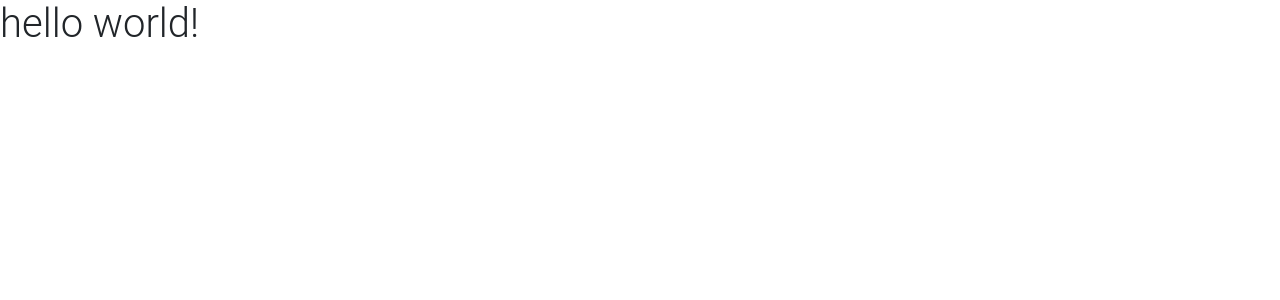
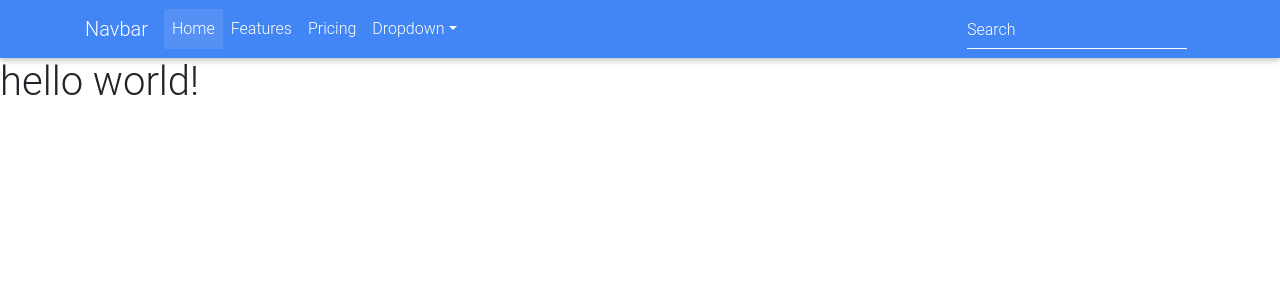
Before and after one commit to hvag/hvag-blog, a Jekyll site: the page built from index.html, in a window 1280 px wide. Shown: the top 300 px of the page. Built offline with Jekyll 4.4.1, drawn with Linux system fonts in a browser that asks for light colours; nearby versions of some CDN libraries.

Commit message:
Header.html

```diff
--- /dev/null
+++ b/_includes/header.html
@@ -0,0 +1,57 @@
+<!--Navbar-->
+<nav class="navbar navbar-expand-lg navbar-dark primary-color">
+
+    <div class="container">
+
+        <!-- Navbar brand -->
+        <a class="navbar-brand" href="#">Navbar</a>
+
+        <!-- Collapse button -->
+        <button class="navbar-toggler" type="button" data-toggle="collapse" data-target="#basicExampleNav"
+        aria-controls="basicExampleNav" aria-expanded="false" aria-label="Toggle navigation">
+        <span class="navbar-toggler-icon"></span>
+        </button>
+
+        <!-- Collapsible content -->
+        <div class="collapse navbar-collapse" id="basicExampleNav">
+
+        <!-- Links -->
+        <ul class="navbar-nav mr-auto">
+            <li class="nav-item active">
+            <a class="nav-link" href="#">Home
+                <span class="sr-only">(current)</span>
+            </a>
+            </li>
+            <li class="nav-item">
+            <a class="nav-link" href="#">Features</a>
+            </li>
+            <li class="nav-item">
+            <a class="nav-link" href="#">Pricing</a>
+            </li>
+
+            <!-- Dropdown -->
+            <li class="nav-item dropdown">
+            <a class="nav-link dropdown-toggle" id="navbarDropdownMenuLink" data-toggle="dropdown" aria-haspopup="true"
+                aria-expanded="false">Dropdown</a>
+            <div class="dropdown-menu dropdown-primary" aria-labelledby="navbarDropdownMenuLink">
+                <a class="dropdown-item" href="#">Action</a>
+                <a class="dropdown-item" href="#">Another action</a>
+                <a class="dropdown-item" href="#">Something else here</a>
+            </div>
+            </li>
+
+        </ul>
+        <!-- Links -->
+
+        <form class="form-inline">
+            <div class="md-form my-0">
+            <input class="form-control mr-sm-2" type="text" placeholder="Search" aria-label="Search">
+            </div>
+        </form>
+        </div>
+        <!-- Collapsible content -->
+
+    </div>
+
+</nav>
+<!--/.Navbar-->
--- a/_layouts/default.html
+++ b/_layouts/default.html
@@ -35,7 +35,25 @@
     </head>
 
     <body>
-            {{ content }}
+
+        {% include header.html %}
+
+        {{ content }}
+
+        <!-- SCRIPTS -->
+
+        <!-- jQuery -->
+        <script src="https://code.jquery.com/jquery-3.3.1.slim.min.js" integrity="sha384-q8i/X+965DzO0rT7abK41JStQIAqVgRVzpbzo5smXKp4YfRvH+8abtTE1Pi6jizo" crossorigin="anonymous"></script>
+
+        <!-- Bootstrap tooltips / Popper.js -->
+        <script src="https://cdnjs.cloudflare.com/ajax/libs/popper.js/1.14.7/umd/popper.min.js" integrity="sha384-UO2eT0CpHqdSJQ6hJty5KVphtPhzWj9WO1clHTMGa3JDZwrnQq4sF86dIHNDz0W1" crossorigin="anonymous"></script>
+
+        <!-- Bootstrap core JavaScript -->
+        <script src="https://stackpath.bootstrapcdn.com/bootstrap/4.3.1/js/bootstrap.min.js" integrity="sha384-JjSmVgyd0p3pXB1rRibZUAYoIIy6OrQ6VrjIEaFf/nJGzIxFDsf4x0xIM+B07jRM" crossorigin="anonymous"></script>
+
+        <!-- MDB core JavaScript -->
+        <script src="https://cdnjs.cloudflare.com/ajax/libs/mdbootstrap/4.7.7/js/mdb.min.js" integrity="sha256-/YYqp1+mm6VKU8S/J2T63IfdVpASJ7k9pEszF6Vf2Uw=" crossorigin="anonymous"></script>
+
     </body>
 
 </html>
```
